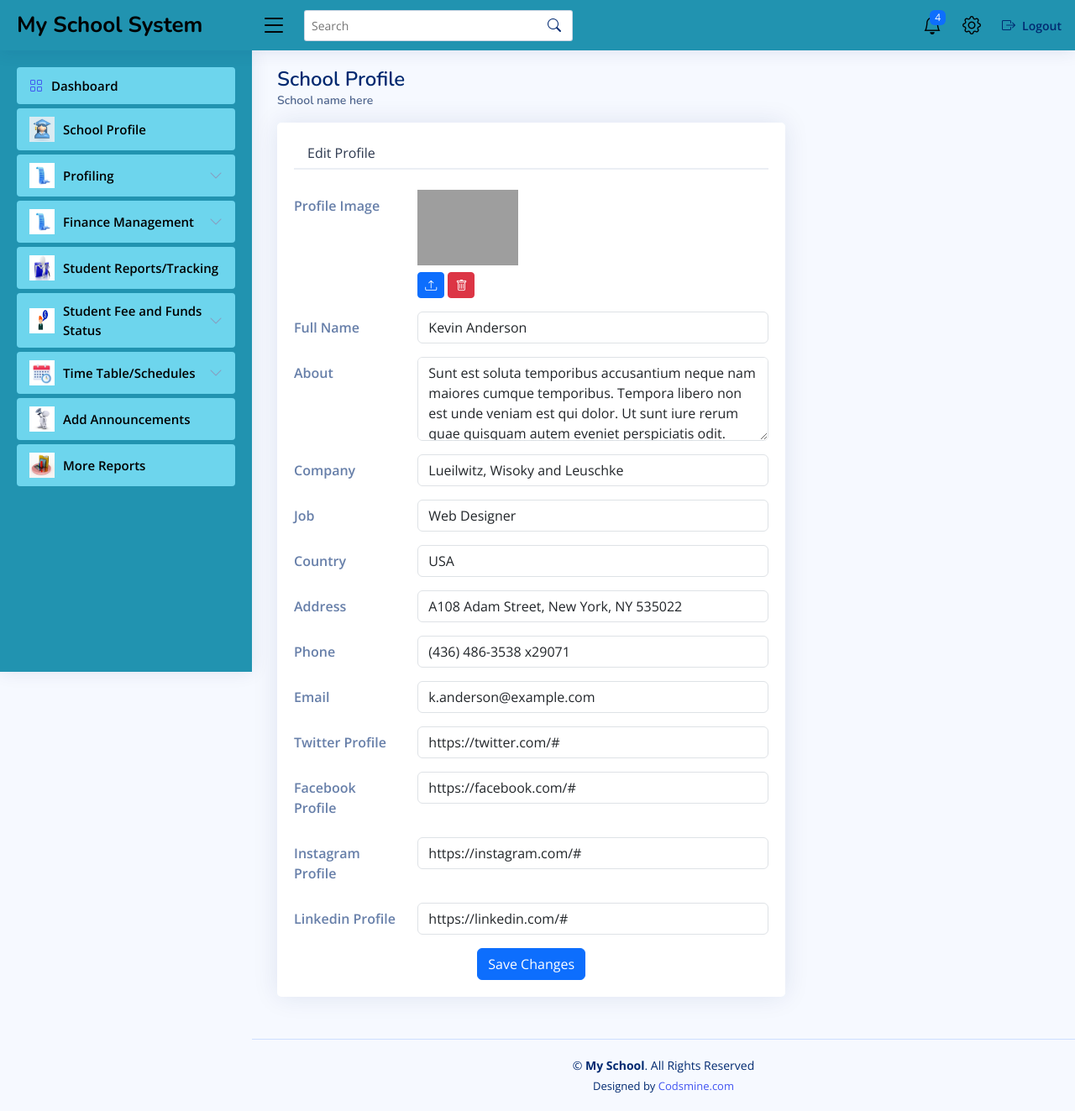
After one commit to abdulahJavaid/School-Management-System, a PHP site: page /staff-profile.php in a window 1280 px wide. The commit adds this page. Shown: the whole page at 84% size. Run offline with PHP 8.4, Linux system fonts and the light colour scheme; some libraries are stand-ins or nearby versions; grey boxes are pictures that could not be loaded.

Commit message:
changing sidebar

```diff
--- a/includes/sidebar.php
+++ b/includes/sidebar.php
@@ -9,11 +9,8 @@
     </a>
   </li><!-- End Dashboard Nav -->
 
-  <li class="nav-item">
-    <a class="nav-link collapsed" data-bs-target="#components-nav" href="profile.php"> <!-- data-bs-toggle="collapse" -->
-      <i class=""><img src="images/schoolprofile.jpeg" width="30px" height="30px" alt=""></i><span>School Profile</span>
-      <!-- <i class="bi bi-chevron-down ms-auto"></i> -->
-    </a>
+
+
     <!-- <ul id="components-nav" class="nav-content collapse " data-bs-parent="#sidebar-nav">
       <li>
         <a href="components-alerts.html">
@@ -21,6 +18,7 @@
         </a>
       </li>
       <li>
+
         <a href="components-accordion.html">
           <i class="bi bi-circle"></i><span>Accordion</span>
         </a>
@@ -87,6 +85,35 @@
       </li>
     </ul> -->
   </li><!-- End Components Nav -->
+  <li class="nav-item">
+    <a class="nav-link collapsed" data-bs-target="#components-nav" href="profile.php"> <!-- data-bs-toggle="collapse" -->
+      <i class=""><img src="images/schoolprofile.jpeg" width="30px" height="30px" alt=""></i><span>School Profile</span>
+      <!-- <i class="bi bi-chevron-down ms-auto"></i> -->
+    </a>
+
+
+    <li class="nav-item">
+    <a class="nav-link collapsed" data-bs-target="#profiling" data-bs-toggle="collapse" href="#">
+      <i class=""><img src="images/dailyexpness.jpg" width="30px" height="30px" alt=""></i><span>Profiling</span>
+      <i class="bi bi-chevron-down ms-auto"></i>
+    </a>
+    <ul id="profiling" class="nav-content collapse " data-bs-parent="#sidebar-nav">
+      <li>
+        <a href="staff-profile.php">
+          <i class="bi bi-arrow-right"></i><span>Staff profiling</span>
+        </a>
+      </li>
+      <li>
+        <a href="student-profile.php">
+          <i class="bi bi-arrow-right"></i><span>Student profiling</span>
+        </a>
+        </ul>
+      </li>
+
+
+
+
+
 
   <li class="nav-item">
     <a class="nav-link collapsed" data-bs-target="#forms-nav" data-bs-toggle="collapse" href="#">
@@ -208,6 +235,7 @@
     </ul>
   </li><!-- End Charts Nav -->
 
+
   <!-- <li class="nav-heading">Pages</li> -->
 
   <!-- <li class="nav-item">
--- /dev/null
+++ b/staff-profile.php
@@ -0,0 +1,169 @@
+<?php require_once("includes/header.php"); ?>
+
+  <!-- ======= Sidebar ======= -->
+  <?php require_once("includes/sidebar.php"); ?>
+
+  <main id="main" class="main">
+
+
+  <div class="pagetitle">
+  <h1>School Profile</h1>
+  <nav>
+    <ol class="breadcrumb">
+      <!-- <li class="breadcrumb-item"><a href="index.html">Home</a></li>
+      <li class="breadcrumb-item">Users</li> -->
+      <li class="breadcrumb-item active">School name here</li>
+    </ol>
+  </nav>
+</div><!-- End Page Title -->
+
+<section class="section profile">
+  <div class="row">
+
+
+    <div class="col-xl-8">
+
+      <div class="card">
+        <div class="card-body pt-3">
+          <!-- Bordered Tabs -->
+          <ul class="nav nav-tabs nav-tabs-bordered">
+
+            <!-- <li class="nav-item">
+              <button class="nav-link active" data-bs-toggle="tab" data-bs-target="#profile-overview">School Profile</button>
+            </li> -->
+
+            <li class="nav-item">
+              <button class="nav-link" data-bs-toggle="tab" data-bs-target="#profile-edit">Edit Profile</button>
+            </li>
+
+            <!-- <li class="nav-item">
+              <button class="nav-link" data-bs-toggle="tab" data-bs-target="#profile-settings">Settings</button>
+            </li>
+
+            <li class="nav-item">
+              <button class="nav-link" data-bs-toggle="tab" data-bs-target="#profile-change-password">Change Password</button>
+            </li> -->
+
+          </ul>
+          <div class="tab-content pt-2">
+
+
+            <div class="tab-pane fade show active profile-edit pt-3" id="profile-edit">
+
+              <!-- Profile Edit Form -->
+              <form>
+                <div class="row mb-3">
+                  <label for="profileImage" class="col-md-4 col-lg-3 col-form-label">Profile Image</label>
+                  <div class="col-md-8 col-lg-9">
+                    <img src="images/school-profile.svg" alt="Profile">
+                    <div class="pt-2">
+                      <a href="#" class="btn btn-primary btn-sm" title="Upload new profile image"><i class="bi bi-upload"></i></a>
+                      <a href="#" class="btn btn-danger btn-sm" title="Remove my profile image"><i class="bi bi-trash"></i></a>
+                    </div>
+                  </div>
+                </div>
+
+                <div class="row mb-3">
+                  <label for="fullName" class="col-md-4 col-lg-3 col-form-label">Full Name</label>
+                  <div class="col-md-8 col-lg-9">
+                    <input name="fullName" type="text" class="form-control" id="fullName" value="Kevin Anderson">
+                  </div>
+                </div>
+
+                <div class="row mb-3">
+                  <label for="about" class="col-md-4 col-lg-3 col-form-label">About</label>
+                  <div class="col-md-8 col-lg-9">
+                    <textarea name="about" class="form-control" id="about" style="height: 100px">Sunt est soluta temporibus accusantium neque nam maiores cumque temporibus. Tempora libero non est unde veniam est qui dolor. Ut sunt iure rerum quae quisquam autem eveniet perspiciatis odit. Fuga sequi sed ea saepe at unde.</textarea>
+                  </div>
+                </div>
+
+                <div class="row mb-3">
+                  <label for="company" class="col-md-4 col-lg-3 col-form-label">Company</label>
+                  <div class="col-md-8 col-lg-9">
+                    <input name="company" type="text" class="form-control" id="company" value="Lueilwitz, Wisoky and Leuschke">
+                  </div>
+                </div>
+
+                <div class="row mb-3">
+                  <label for="Job" class="col-md-4 col-lg-3 col-form-label">Job</label>
+                  <div class="col-md-8 col-lg-9">
+                    <input name="job" type="text" class="form-control" id="Job" value="Web Designer">
+                  </div>
+                </div>
+
+                <div class="row mb-3">
+                  <label for="Country" class="col-md-4 col-lg-3 col-form-label">Country</label>
+                  <div class="col-md-8 col-lg-9">
+                    <input name="country" type="text" class="form-control" id="Country" value="USA">
+                  </div>
+                </div>
+
+                <div class="row mb-3">
+                  <label for="Address" class="col-md-4 col-lg-3 col-form-label">Address</label>
+                  <div class="col-md-8 col-lg-9">
+                    <input name="address" type="text" class="form-control" id="Address" value="A108 Adam Street, New York, NY 535022">
+                  </div>
+                </div>
+
+                <div class="row mb-3">
+                  <label for="Phone" class="col-md-4 col-lg-3 col-form-label">Phone</label>
+                  <div class="col-md-8 col-lg-9">
+                    <input name="phone" type="text" class="form-control" id="Phone" value="(436) 486-3538 x29071">
+                  </div>
+                </div>
+
+                <div class="row mb-3">
+                  <label for="Email" class="col-md-4 col-lg-3 col-form-label">Email</label>
+                  <div class="col-md-8 col-lg-9">
+                    <input name="email" type="email" class="form-control" id="Email" value="k.anderson@example.com">
+                  </div>
+                </div>
+
+                <div class="row mb-3">
+                  <label for="Twitter" class="col-md-4 col-lg-3 col-form-label">Twitter Profile</label>
+                  <div class="col-md-8 col-lg-9">
+                    <input name="twitter" type="text" class="form-control" id="Twitter" value="https://twitter.com/#">
+                  </div>
+                </div>
+
+                <div class="row mb-3">
+                  <label for="Facebook" class="col-md-4 col-lg-3 col-form-label">Facebook Profile</label>
+                  <div class="col-md-8 col-lg-9">
+                    <input name="facebook" type="text" class="form-control" id="Facebook" value="https://facebook.com/#">
+                  </div>
+                </div>
+
+                <div class="row mb-3">
+                  <label for="Instagram" class="col-md-4 col-lg-3 col-form-label">Instagram Profile</label>
+                  <div class="col-md-8 col-lg-9">
+                    <input name="instagram" type="text" class="form-control" id="Instagram" value="https://instagram.com/#">
+                  </div>
+                </div>
+
+                <div class="row mb-3">
+                  <label for="Linkedin" class="col-md-4 col-lg-3 col-form-label">Linkedin Profile</label>
+                  <div class="col-md-8 col-lg-9">
+                    <input name="linkedin" type="text" class="form-control" id="Linkedin" value="https://linkedin.com/#">
+                  </div>
+                </div>
+
+                <div class="text-center">
+                  <button type="submit" class="btn btn-primary">Save Changes</button>
+                </div>
+              </form><!-- End Profile Edit Form -->
+
+            </div>
+
+          </div><!-- End Bordered Tabs -->
+
+        </div>
+      </div>
+
+    </div>
+  </div>
+</section>
+
+</main><!-- End #main -->
+
+  <!-- ======= Footer ======= -->
+  <?php include_once("includes/footer.php"); ?>
```
Also changed, not shown: student-profile.php (added, +159 -0 lines).
